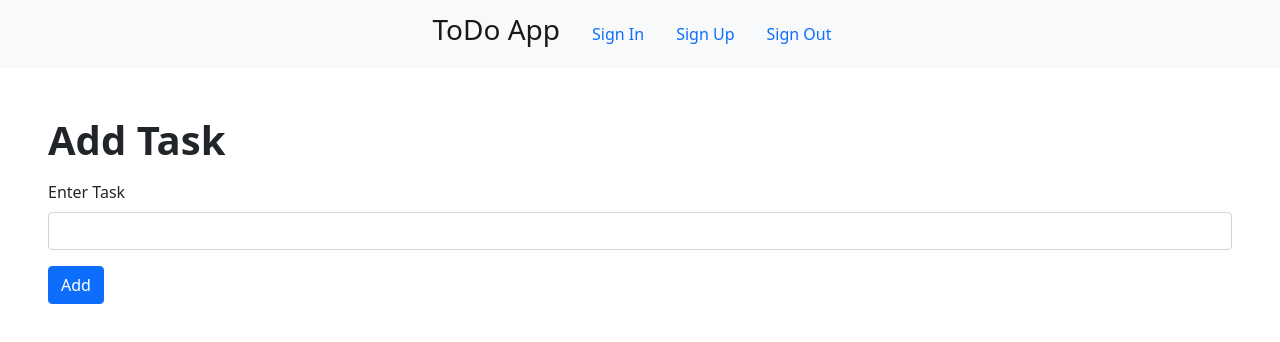
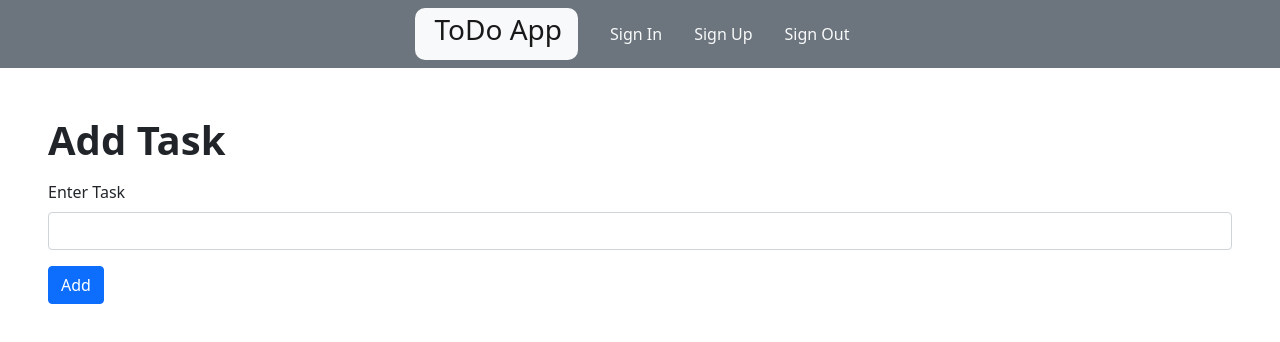
Before and after one commit to And4Web/reacttodoapp, a React (Create React App) app: page / in a window 1280 px wide. Shown: the top 342 px of the page. Built offline with nearby package versions, Linux system fonts and the light colour scheme.

Commit message:
addtask component and some styling to navbar and navitems done

```diff
--- a/src/components/layouts/NavItem.jsx
+++ b/src/components/layouts/NavItem.jsx
@@ -1,18 +1,25 @@
 import React from "react";
 import { Link } from "react-router-dom";
+import "./navItem.css";
 
 function NavItem() {
   return (
     <>
-      <Link to="/signin" className="nav-link">
+      <div className="ms-3 navItem">
+        <Link to="/signin" className="nav-link text-light navLink">
           Sign In{" "}
         </Link>
-      <Link to="/signup" className="nav-link">
+      </div>
+      <div className="navItem">
+        <Link to="/signup" className="nav-link text-light navLink">
           Sign Up{" "}
         </Link>
-      <Link to="/signin" className="nav-link">
+      </div>
+      <div className="navItem">
+        <Link to="/signin" className="nav-link text-light navLink">
           Sign Out{" "}
         </Link>
+      </div>
     </>
   );
 }
--- a/src/components/layouts/Navbar.jsx
+++ b/src/components/layouts/Navbar.jsx
@@ -5,10 +5,20 @@ import NavItem from "./NavItem";
 function Navbar() {
   return (
     <>
-      <nav className="navbar navbar-light bg-light d-flex justify-content-center">
-        <Link to="/" className="navbar-brand">
-          <h3>ToDo App</h3>
-        </Link>
+      <nav className="navbar navbar-light bg-secondary d-flex justify-content-center">
+        <div
+          className="bg-light ps-1 "
+          style={{
+            display: "flex",
+            alignItems: "center",
+            justifyContent: "center",
+            borderRadius: "10px",
+          }}
+        >
+          <Link to="/" className="navbar-brand">
+            <h3 className="ps-3">ToDo App</h3>
+          </Link>
+        </div>
         <NavItem />
       </nav>
     </>
--- /dev/null
+++ b/src/components/layouts/navItem.css
@@ -0,0 +1,9 @@
+.navItem:hover {
+  /* margin: 5px; */
+  background-color: whitesmoke;
+  color: black !important;
+  border-radius: 10px;
+}
+.navLink:hover {
+  color: black !important;
+}
```
Lines whose indentation alone changed are shown as unchanged.
